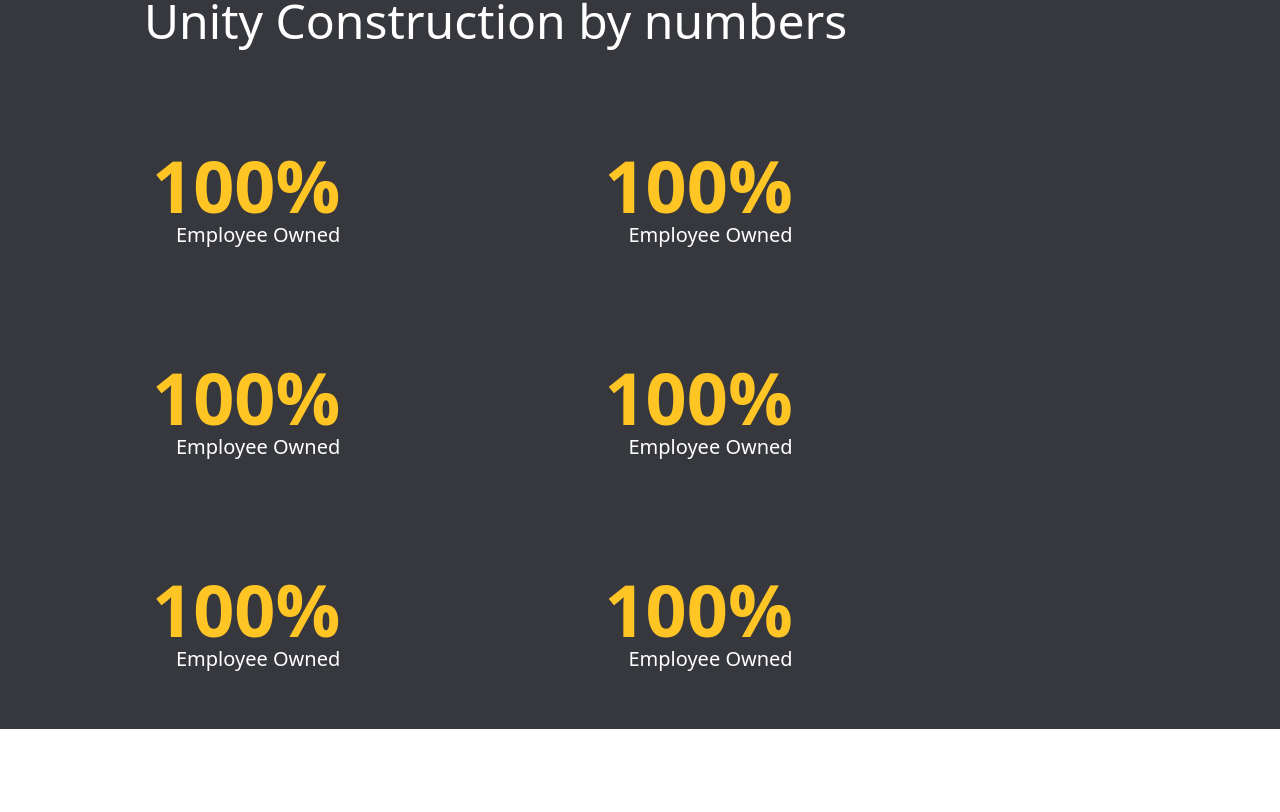
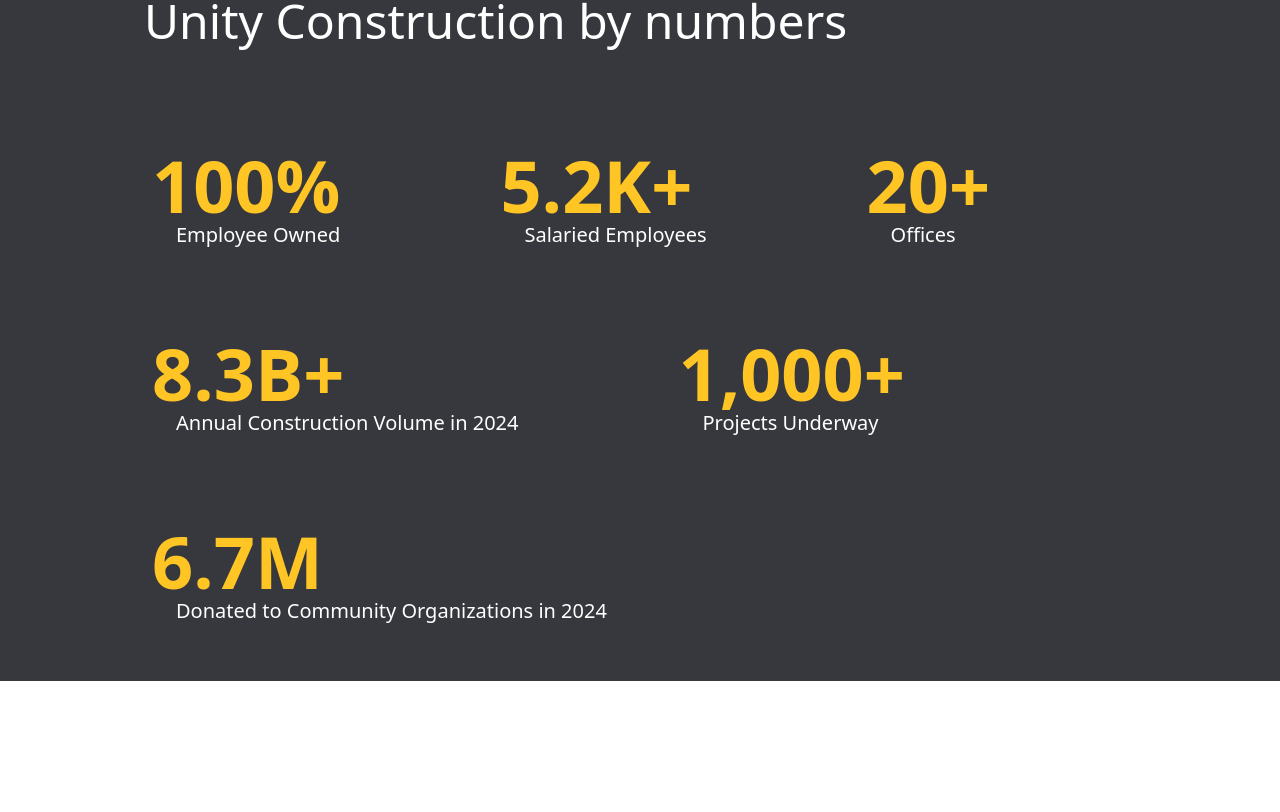
Before and after one commit to amitpaudell/ConstructionBasedProject, a React app in the folder frontend/: page /aboutus in a window 1280 px wide. Shown: the part 735-1547 px from the top of the page. Built offline with nearby package versions, Linux system fonts and the light colour scheme; the HTML template or start-up script is replaced by a standard one.

Commit message:
number animations

```diff
--- a/frontend/package.json
+++ b/frontend/package.json
@@ -13,6 +13,7 @@
     "@material-tailwind/react": "^2.1.10",
     "@tailwindcss/vite": "^4.1.14",
     "react": "^19.1.1",
+    "react-countup": "^6.5.3",
     "react-dom": "^19.1.1",
     "react-icons": "^5.5.0",
     "react-router-dom": "^7.9.4",
--- a/frontend/src/pages/AboutUs.jsx
+++ b/frontend/src/pages/AboutUs.jsx
@@ -1,4 +1,6 @@
 import React from 'react';
+import CountUp from 'react-countup';
+
 import Latium from '../images/partners/latium.png';
 import Eddy from '../images/partners/eddy.png';
 import Copper from '../images/partners/coppertree.png';
@@ -49,47 +51,61 @@ function AboutUs() {
         <div className="ml-24 text-white text-3xl font-extralight md:max-w-[80%] text-center md:text-left md:text-5xl mb-12">
           Unity Construction by numbers
         </div>
-        <div className="flex flex-wrap gap-x-62 gap-y-24 mt-24 ml-24  ">
+        <div className="flex flex-wrap  items-center gap-x-36  gap-y-18 mt-24 ml-24  ">
           {/* Each Number with text block */}
           <div className="p-2">
-            <h3 className="text-7xl  text-[#fec525] font-bold">100%</h3>
+            <h3 className="text-7xl  text-[#fec525] font-bold">
+              <CountUp end={100} duration={3} />%
+            </h3>
             <p className="ml-6 text-white font-extralight text-xl">
               Employee Owned
             </p>
           </div>
 
           <div className="p-2">
-            <h3 className="text-7xl  text-[#fec525] font-bold">100%</h3>
+            <h3 className="text-7xl  text-[#fec525] font-bold">
+              <CountUp start={0} end={5.2} decimals={1} duration={3} />
+              K+
+            </h3>
             <p className="ml-6 text-white font-extralight text-xl">
-              Employee Owned
+              Salaried Employees
             </p>
           </div>
 
           <div className="p-2">
-            <h3 className="text-7xl  text-[#fec525] font-bold">100%</h3>
+            <h3 className="text-7xl  text-[#fec525] font-bold">
+              <CountUp end={20} duration={3} />+
+            </h3>
+            <p className="ml-6 text-white font-extralight text-xl">Offices</p>
+          </div>
+
+          <div className="p-2">
+            <h3 className="text-7xl  text-[#fec525] font-bold">
+              {' '}
+              <CountUp start={0} end={8.3} decimals={1} duration={3} />
+              B+
+            </h3>
             <p className="ml-6 text-white font-extralight text-xl">
-              Employee Owned
+              Annual Construction Volume in 2024
             </p>
           </div>
 
           <div className="p-2">
-            <h3 className="text-7xl  text-[#fec525] font-bold">100%</h3>
+            <h3 className="text-7xl  text-[#fec525] font-bold">
+              <CountUp end={1000} duration={3} />+
+            </h3>
             <p className="ml-6 text-white font-extralight text-xl">
-              Employee Owned
+              Projects Underway
             </p>
           </div>
 
           <div className="p-2">
-            <h3 className="text-7xl  text-[#fec525] font-bold">100%</h3>
+            <h3 className="text-7xl  text-[#fec525] font-bold">
+              {' '}
+              <CountUp start={0} end={6.7} decimals={1} duration={3} />M
+            </h3>
             <p className="ml-6 text-white font-extralight text-xl">
-              Employee Owned
-            </p>
-          </div>
-
-          <div className="p-2">
-            <h3 className="text-7xl  text-[#fec525] font-bold">100%</h3>
-            <p className="ml-6 text-white font-extralight text-xl">
-              Employee Owned
+              Donated to Community Organizations in 2024
             </p>
           </div>
         </div>
--- a/frontend/src/pages/Home.jsx
+++ b/frontend/src/pages/Home.jsx
@@ -1,4 +1,7 @@
 import React from 'react';
+
+import CountUp from 'react-countup';
+
 import Cover from '../images/cover.jpg';
 import Map from '../images/map.png';
 import videoBg from '../assets/videobg.mp4';
@@ -185,14 +188,18 @@ function Home() {
           {/* Changing Text */}
           <div>
             <div className="p-2 mb-8">
-              <h3 className="text-7xl  text-[#fec525] font-bold">100%</h3>
+              <h3 className="text-7xl  text-[#fec525] font-bold">
+                <CountUp end={100} duration={4} />%
+              </h3>
               <p className="ml-6 text-white font-extralight text-xl">
                 Employee Owned
               </p>
             </div>
 
             <div className="p-2">
-              <h3 className="text-7xl  text-[#fec525] font-bold">1,000+</h3>
+              <h3 className="text-7xl  text-[#fec525] font-bold">
+                <CountUp end={1000} duration={3} />+
+              </h3>
               <p className="ml-6 text-white font-extralight text-xl">
                 Active Projects
               </p>
```
Also changed, not shown: 1 other file (tests, documents, lock files or other folders).
